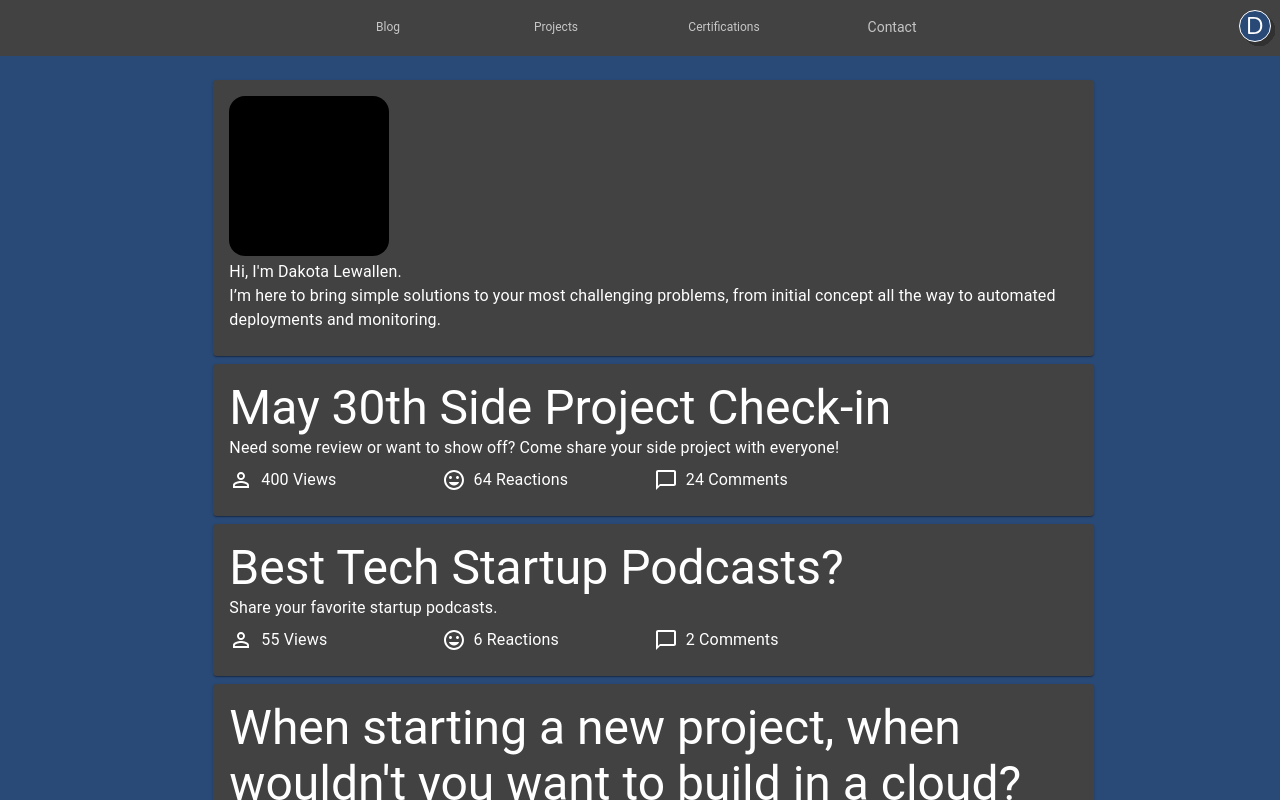
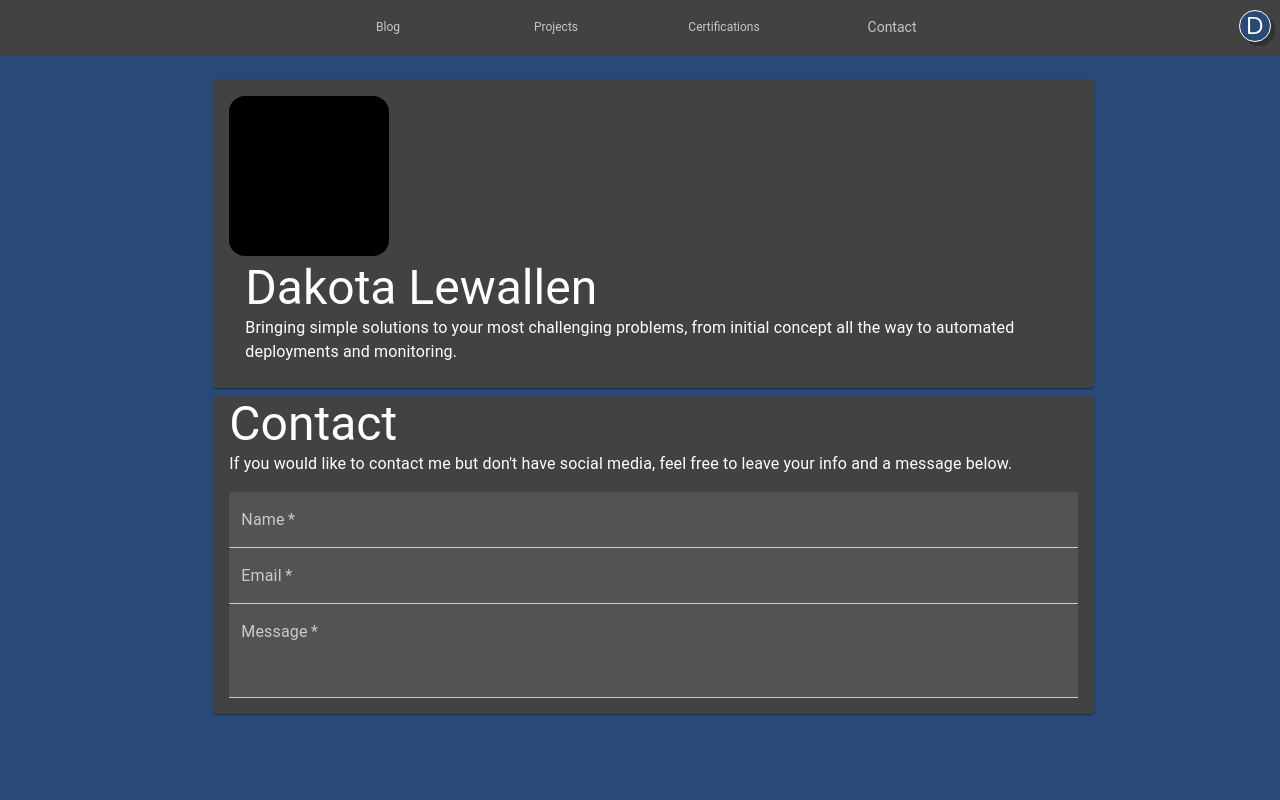
Before and after one commit to PizzaShift/next-personal-site, a Next.js app: page / in a window 1280 px wide. Both pictures are taken after a click on the button "Contact". Shown: the top 800 px of the page. Built offline with nearby package versions, Linux system fonts and the light colour scheme.

Commit message:
contact card

```diff
--- /dev/null
+++ b/components/cards/contact.js
@@ -0,0 +1,47 @@
+import { Grid, Typography, CardContent, TextField } from "@material-ui/core/";
+import MyCard from "./card";
+
+const Contact = () => (
+  <MyCard>
+    <Grid container direction="column">
+      <Typography style={{ marginLeft: "1rem" }} variant="h3">
+        Contact
+      </Typography>
+      <Typography style={{ marginLeft: "1rem" }}>
+        If you would like to contact me but don't have social media, feel free
+        to leave your info and a message below.
+      </Typography>
+      <div style={{ padding: "1rem" }}>
+        <Grid item xs={12}>
+          <TextField
+            required
+            label="Name"
+            variant="filled"
+            style={{ width: "100%" }}
+          ></TextField>
+        </Grid>
+        <Grid item xs={12}>
+          <TextField
+            required
+            label="Email"
+            variant="filled"
+            style={{ width: "100%" }}
+          ></TextField>
+        </Grid>
+        <Grid item xs={12}>
+          <TextField
+            required
+            label="Message"
+            variant="filled"
+            multiline
+            rows={3}
+            size={"medium"}
+            style={{ width: "100%" }}
+          ></TextField>
+        </Grid>
+      </div>
+    </Grid>
+  </MyCard>
+);
+
+export default Contact;
--- a/components/cards/intro.js
+++ b/components/cards/intro.js
@@ -2,12 +2,26 @@ import Card from "@material-ui/core/Card";
 import Grid from "@material-ui/core/Grid";
 import CardContent from "@material-ui/core/CardContent";
 import Typography from "@material-ui/core/Typography";
+import { makeStyles } from "@material-ui/core/styles";
 
-const Hero = () => (
+const useStyles = makeStyles((theme) => ({
+  bioText: {
+    marginLeft: "1rem",
+    [theme.breakpoints.down("sm")]: {
+      marginLeft: "0",
+    },
+  },
+}));
+
+const Hero = () => {
+  const classes = useStyles();
+  return (
     <Grid item xs={10}>
       <Card>
         <CardContent>
+          <Grid container>
             {/* <img alt="my bust"></img> */}
+            <Grid item>
               <span
                 style={{
                   height: "10rem",
@@ -15,17 +29,24 @@ const Hero = () => (
                   backgroundColor: "black",
                   display: "inline-block",
                   borderRadius: "1rem",
+                  alignSelf: "center",
+                  justifySelf: "center",
                 }}
               ></span>
-        <Typography>Hi, I'm Dakota Lewallen.</Typography>
-        <Typography>
-          I’m here to bring simple solutions to your most challenging problems,
+            </Grid>
+            <Grid item className={classes.bioText}>
+              <Typography variant="h3">Dakota Lewallen</Typography>
+              <Typography xs={12}>
+                Bringing simple solutions to your most challenging problems,
                 from initial concept all the way to automated deployments and
                 monitoring.
               </Typography>
+            </Grid>
+          </Grid>
         </CardContent>
       </Card>
     </Grid>
   );
+};
 
 export default Hero;
--- a/components/content/Content.js
+++ b/components/content/Content.js
@@ -1,14 +1,10 @@
 import Grid from "@material-ui/core/Grid";
 import Hero from "../cards/intro";
 import BlogCard from "../cards/blog";
+import Contact from "../cards/contact";
 
-const Content = ({ children, navValue }) => {
-  console.log(navValue);
-  return (
-    <Grid container direction="row">
-      <Grid item xs={2} />
-      <Grid container spacing={1} xs={10} style={{ marginBottom: "60px" }}>
-        <Hero />
+const Blog = () => (
+  <>
     <BlogCard
       title={"May 30th Side Project Check-in"}
       description={
@@ -55,6 +51,22 @@ const Content = ({ children, navValue }) => {
       reactions={25}
       comments={1}
     />
+  </>
+);
+
+const navs = {
+  blog: <Blog />,
+  contact: <Contact />,
+};
+
+const Content = ({ children, navValue }) => {
+  console.log(navValue);
+  return (
+    <Grid container direction="row">
+      <Grid item xs={2} />
+      <Grid container spacing={1} xs={10} style={{ marginBottom: "60px" }}>
+        <Hero />
+        {navs[navValue]}
       </Grid>
       <Grid item xs={1} />
     </Grid>
--- a/components/layout/Layout.js
+++ b/components/layout/Layout.js
@@ -12,6 +12,7 @@ const useStyles = makeStyles((theme) => ({
       top: "unset",
       bottom: 0,
     },
+    zIndex: 999,
   },
   topContainer: {
     display: "flex",
```
Lines whose indentation alone changed are shown as unchanged.
